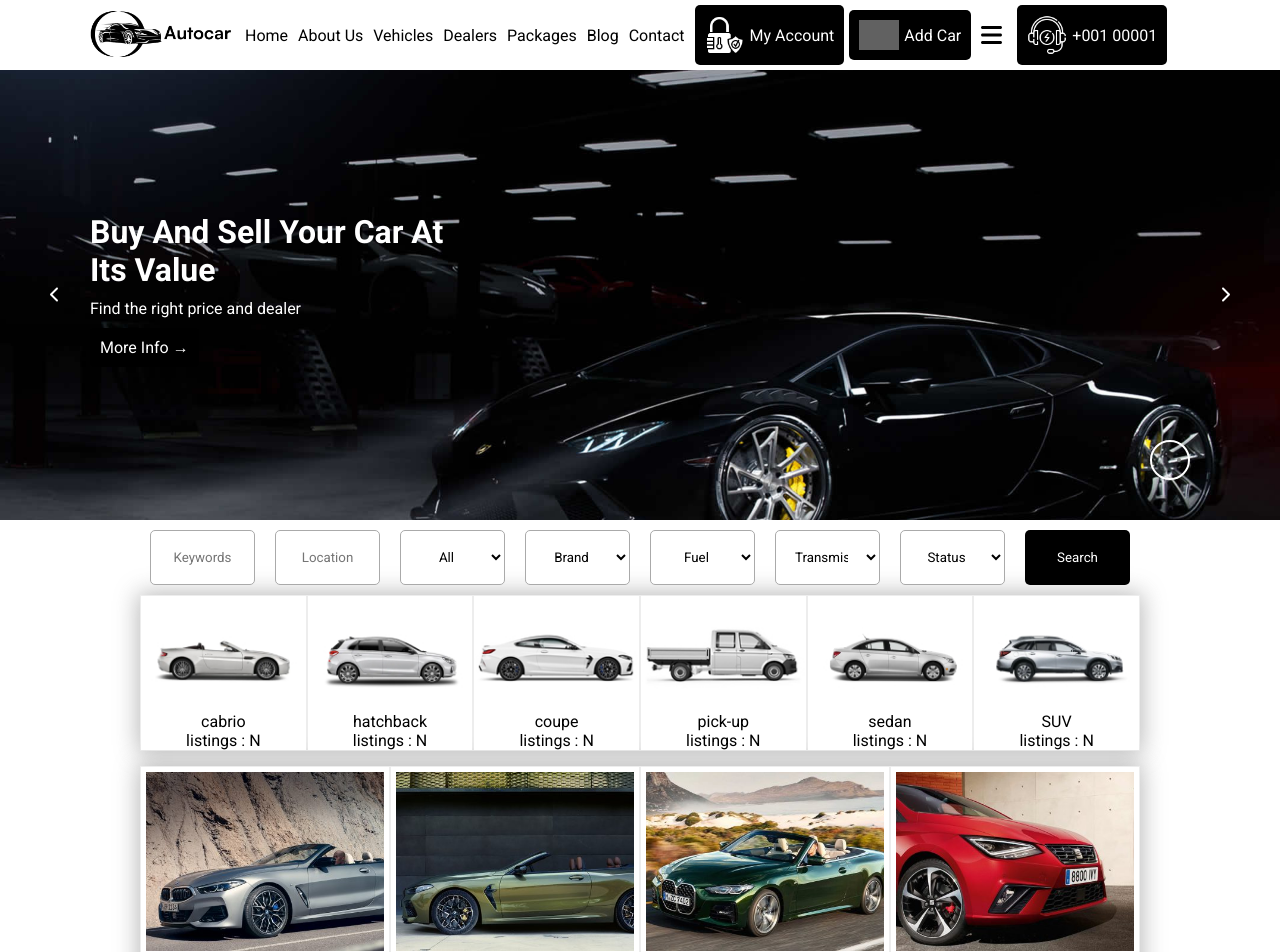
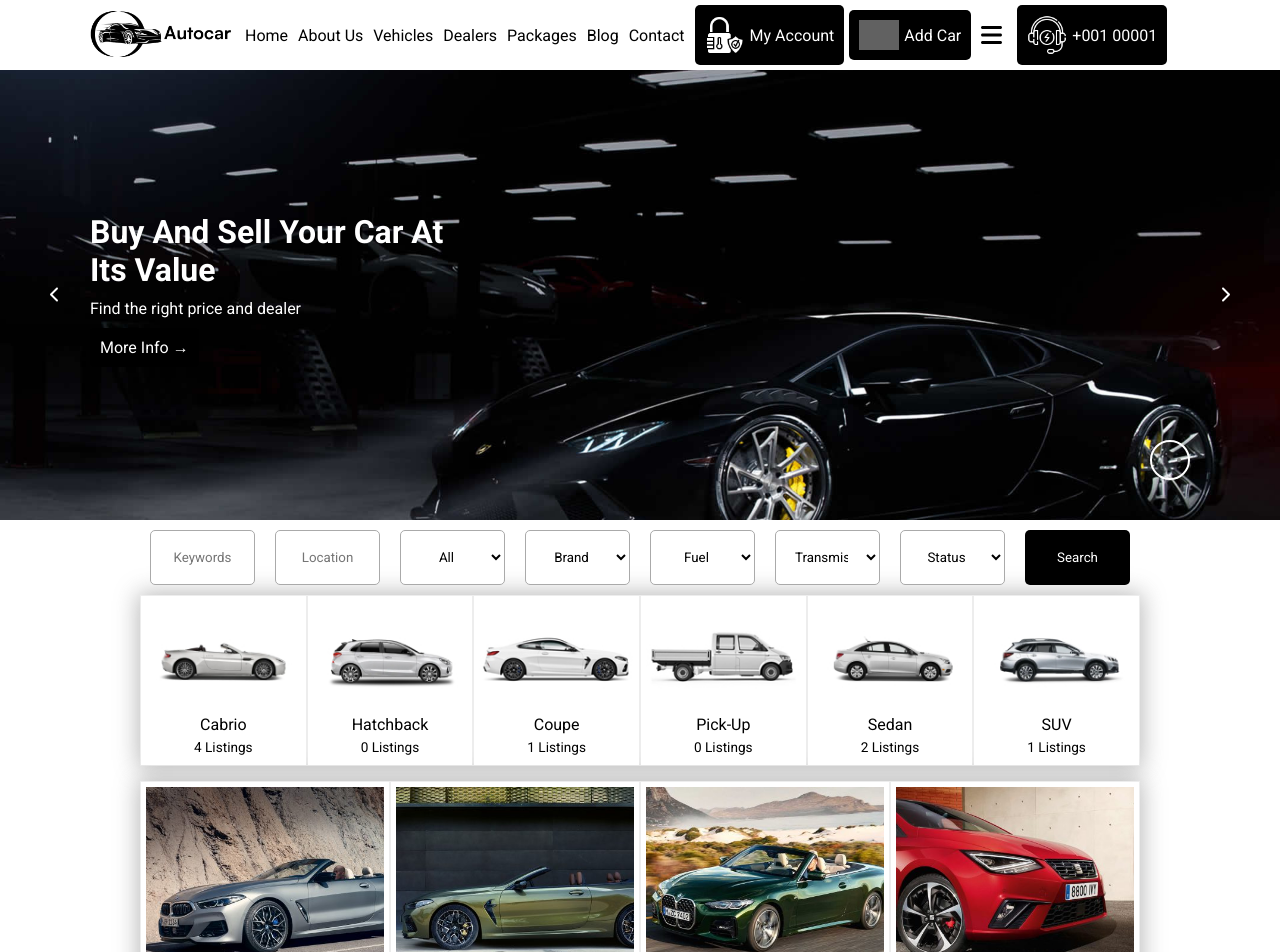
Before and after one commit to aalexebr/proj-html-vuejs, a Vue app: page / in a window 1280 px wide. Shown: the top 952 px of the page. Built offline with nearby package versions, Linux system fonts and the light colour scheme; grey boxes are pictures that could not be loaded.

Commit message:
ADD liked card listing

```diff
--- a/src/components/AutoGeneralCard.vue
+++ b/src/components/AutoGeneralCard.vue
@@ -3,13 +3,17 @@ import {store} from '../store'
 export default{
     data(){
       return{
-        store
+        store,
+		flagHeart:false
       }
     },
     methods:{
         getImgPath: function(imgPath){
         return new URL(`../assets/img/auto_cards/${imgPath}`, import.meta.url).href;
       },
+	  liked(){
+		this.flagHeart = !this.flagHeart
+	  }
     },
     props:{
         i: Number
@@ -19,7 +23,7 @@ export default{
 </script>
 
 <template>
-<div class="card">
+<div class="card pos-relative" @click="liked()">
 	<img :src="getImgPath(store.ListedAutos[i].img)" alt="">
 	<span class="name capitalize">
 		{{ store.ListedAutos[i].name   }}  <font-awesome-icon icon="fa-solid fa-circle-check"/>
@@ -36,6 +40,8 @@ export default{
 	<span class="capitalize">
 		<font-awesome-icon icon="fa-solid fa-gas-pump"/> {{ store.ListedAutos[i].fuelType }}
 	</span>
+	<font-awesome-icon icon="fa-solid fa-heart" class="icon pos-absolute d-none"
+		 :class="{'display':flagHeart}"/>
 </div>
 </template>
 
@@ -47,13 +53,18 @@ export default{
 .card{
     width: 100%;
 	padding: 5px;
-	// margin-bottom: 5px;
+	cursor: pointer;
 	background-color: white;
 	.name,.type{
 		display: block;
 	}
 	span{
-		margin-right: 5px;
+		margin: 5px;
+	}
+	.icon{
+		color: grey;
+		top: 10px;
+		right: 10px;
 	}
 }
 </style>
--- a/src/components/AutoTypeCard.vue
+++ b/src/components/AutoTypeCard.vue
@@ -25,11 +25,11 @@ export default{
 
       <img :src="getImgPath(store.AutoTypeList[i].img)" :alt="store.AutoTypeList[i].type">
 
-    <span class="type">
+    <span class="type capitalize">
       {{ store.AutoTypeList[i].type }}
     </span>
-    <span>
-      listings : N
+    <span class="capitalize listings">
+      {{store.AutoTypeList[i].listings}} listings
     </span>
   </div>
 
@@ -45,11 +45,19 @@ export default{
     // @include debug-one;
     // width: 60px;
     background-color: white;
+    padding: 5px;
+    cursor: pointer;
+    & *{
+      padding-bottom: 5px;
+    }
     .img{
         width: 100%;
     }
     span{
         display: block;
     }
+    .listings{
+      font-size: 0.85rem;
+    }
 }
 </style>
--- a/src/main.js
+++ b/src/main.js
@@ -9,11 +9,11 @@ import { library } from '@fortawesome/fontawesome-svg-core'
 import { FontAwesomeIcon, FontAwesomeLayers, FontAwesomeLayersText } from '@fortawesome/vue-fontawesome'
 
 /* import specific icons */
-import { faBars, faChevronLeft, faChevronRight, faEnvelope, faLocationDot, faPhoneVolume,faCar, faWrench, faCircleCheck, faDollarSign, faGasPump } from '@fortawesome/free-solid-svg-icons'
+import { faBars, faChevronLeft, faChevronRight, faEnvelope, faLocationDot, faPhoneVolume,faCar, faWrench, faCircleCheck, faDollarSign, faGasPump, faHeart } from '@fortawesome/free-solid-svg-icons'
 import { faFacebookF, faInstagram, faTwitter } from '@fortawesome/free-brands-svg-icons'
 
 /* add icons to the library */
-library.add(faLocationDot, faPhoneVolume, faEnvelope,faFacebookF,faInstagram,faTwitter,faBars,faChevronRight,faChevronLeft,faCar,faWrench,faCircleCheck,faDollarSign,faGasPump)
+library.add(faLocationDot, faPhoneVolume, faEnvelope,faFacebookF,faInstagram,faTwitter,faBars,faChevronRight,faChevronLeft,faCar,faWrench,faCircleCheck,faDollarSign,faGasPump,faHeart)
 
 createApp(App)
 .component('font-awesome-icon', FontAwesomeIcon)
--- a/src/store.js
+++ b/src/store.js
@@ -5,27 +5,33 @@ export const store = reactive({
                     AutoTypeList:[
                         {
                             type:'cabrio',
-                            img:'cabrio.jpg'
+                            img:'cabrio.jpg',
+                            listings:'4'
                         },
                         {
                             type:'hatchback',
-                            img:'hatchback.jpg'
+                            img:'hatchback.jpg',
+                            listings:'0'
                         },
                         {
                             type:'coupe',
-                            img:'coupe.jpg'
+                            img:'coupe.jpg',
+                            listings:'1'
                         },
                         {
                             type:'pick-up',
-                            img:'pickup.jpg'
+                            img:'pickup.jpg',
+                            listings:'0'
                         },
                         {
                             type:'sedan',
-                            img:'sedan.jpg'
+                            img:'sedan.jpg',
+                            listings:'2'
                         },
                         {
                             type:'SUV',
-                            img:'suv.jpg'
+                            img:'suv.jpg',
+                            listings:'1'
                         },
                     ],
                     ListedAutos:[
```
